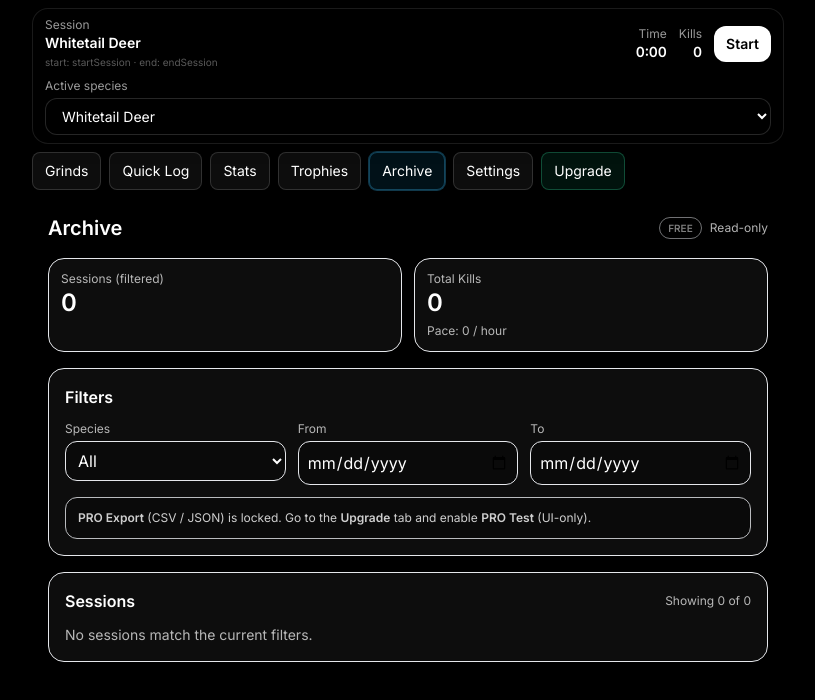
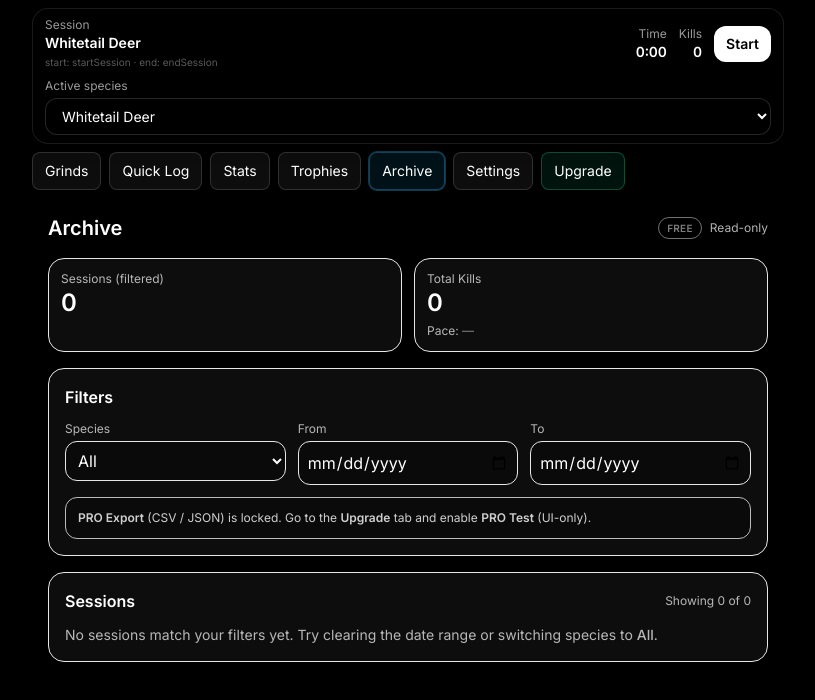
Before and after one commit to Camoford/great-one-grind, a React (Vite) app: page /#/grinds in a window 1280 px wide. Both pictures are taken after a click on the button "Archive". Shown: the top 700 px of the page, without its empty margins (232-1047 px from the left). Built offline with nearby package versions, Linux system fonts and the light colour scheme.

Commit message:
Phase 11: Archive UI polish (read-only)

```diff
--- a/src/features/archive/GreatOnesArchive.tsx
+++ b/src/features/archive/GreatOnesArchive.tsx
@@ -78,7 +78,6 @@ function downloadFile(filename: string, content: string, mime: string) {
 
 function toCsvValue(v: any) {
   const s = String(v ?? "");
-  // escape quotes and wrap
   return `"${s.replace(/"/g, '""')}"`;
 }
 
@@ -98,6 +97,29 @@ type SessionLike = {
   speciesBreakdown?: SpeciesRow[];
 };
 
+/* ---------------- small UI bits ---------------- */
+
+function Pill(props: { children: React.ReactNode; dim?: boolean }) {
+  return (
+    <span
+      className={
+        "inline-flex items-center rounded-full border px-2 py-0.5 text-[10px] font-semibold tracking-wide " +
+        (props.dim ? "opacity-70" : "")
+      }
+    >
+      {props.children}
+    </span>
+  );
+}
+
+function IconChevron(props: { open: boolean }) {
+  return (
+    <span className={"inline-block transition-transform " + (props.open ? "rotate-180" : "")}>
+      ▾
+    </span>
+  );
+}
+
 /* ---------------- component ---------------- */
 
 export default function GreatOnesArchive() {
@@ -106,7 +128,6 @@ export default function GreatOnesArchive() {
 
   const [openId, setOpenId] = useState<string | null>(null);
 
-  // Filters (FREE users get basic filters; PRO gets full filtering + export)
   const [speciesFilter, setSpeciesFilter] = useState<string>("All");
   const [fromYmd, setFromYmd] = useState<string>("");
   const [toYmd, setToYmd] = useState<string>("");
@@ -119,16 +140,13 @@ export default function GreatOnesArchive() {
   const speciesOptions = useMemo(() => {
     const set = new Set<string>();
 
-    // from grinds
     for (const g of grinds as any[]) {
       if (g?.species) set.add(String(g.species));
     }
 
-    // from sessions
     for (const s of allSessions) {
       const sp = String(s.activeSpecies || s.species || "");
       if (sp) set.add(sp);
-
       if (Array.isArray(s.speciesBreakdown)) {
         for (const b of s.speciesBreakdown) {
           if (b?.species) set.add(String(b.species));
@@ -156,7 +174,6 @@ export default function GreatOnesArchive() {
       if (toTs && ts > toTs) return false;
 
       if (speciesFilter !== "All") {
-        // Match either active species OR breakdown contains that species
         const sp = String(s.activeSpecies || s.species || "");
         if (sp === speciesFilter) return true;
 
@@ -191,14 +208,13 @@ export default function GreatOnesArchive() {
       sessions: filtered,
     };
     downloadFile(
-      `greatonegrind_archive_${toYmd || toYmd === "" ? "filtered" : "all"}_${Date.now()}.json`,
+      `greatonegrind_archive_${Date.now()}.json`,
       JSON.stringify(payload, null, 2),
       "application/json"
     );
   }
 
   function exportCsv() {
-    // Flatten to one row per session (with breakdown stringified)
     const headers = [
       "timestamp",
       "date",
@@ -255,16 +271,12 @@ export default function GreatOnesArchive() {
         <div className="text-xs opacity-70">
           {isPro ? (
             <span className="inline-flex items-center gap-2">
-              <span className="rounded-full border px-2 py-0.5 text-[10px] font-semibold">
-                PRO
-              </span>
+              <Pill>PRO</Pill>
               <span>Enabled</span>
             </span>
           ) : (
             <span className="inline-flex items-center gap-2">
-              <span className="rounded-full border px-2 py-0.5 text-[10px] font-semibold opacity-70">
-                FREE
-              </span>
+              <Pill dim>FREE</Pill>
               <span>Read-only</span>
             </span>
           )}
@@ -281,7 +293,12 @@ export default function GreatOnesArchive() {
           <div className="text-xs opacity-70">Total Kills</div>
           <div className="text-2xl font-semibold">{pretty(totals.totalKills)}</div>
           <div className="text-xs opacity-70 mt-1">
-            Pace: {pretty(totals.pace)} / hour
+            Pace:{" "}
+            {totals.totalKills > 0 ? (
+              <span className="font-medium">{pretty(totals.pace)} / hour</span>
+            ) : (
+              <span className="opacity-70">—</span>
+            )}
           </div>
         </div>
       </div>
@@ -327,9 +344,8 @@ export default function GreatOnesArchive() {
           </div>
         </div>
 
-        {/* Export (PRO-gated, UI-only) */}
         {isPro ? (
-          <div className="flex flex-wrap gap-2 pt-1">
+          <div className="flex flex-wrap items-center gap-2 pt-1">
             <button
               className="rounded-xl border px-3 py-2 text-sm hover:bg-white/10"
               onClick={exportJson}
@@ -342,9 +358,7 @@ export default function GreatOnesArchive() {
             >
               Export CSV
             </button>
-            <div className="text-xs opacity-70 self-center">
-              Exports use your current filters.
-            </div>
+            <div className="text-xs opacity-70">Exports use your current filters.</div>
           </div>
         ) : (
           <div className="rounded-xl border bg-black/20 p-3 text-xs opacity-80">
@@ -365,7 +379,10 @@ export default function GreatOnesArchive() {
         </div>
 
         {filtered.length === 0 ? (
-          <div className="text-sm opacity-70">No sessions match the current filters.</div>
+          <div className="text-sm opacity-70">
+            No sessions match your filters yet. Try clearing the date range or switching species to{" "}
+            <span className="font-medium">All</span>.
+          </div>
         ) : (
           <div className="space-y-3">
             {filtered.map((s, idx) => {
@@ -408,17 +425,21 @@ export default function GreatOnesArchive() {
                         </div>
                       </div>
 
-                      <div className="flex items-center gap-3 shrink-0">
+                      <div className="flex items-center gap-4 shrink-0">
                         <div className="text-right">
                           <div className="text-sm font-semibold">{pretty(kills)}</div>
                           <div className="text-[11px] opacity-70">kills</div>
                         </div>
                         <div className="text-right">
-                          <div className="text-sm font-semibold">{pretty(p)}</div>
+                          <div className="text-sm font-semibold">
+                            {kills > 0 ? pretty(p) : "—"}
+                          </div>
                           <div className="text-[11px] opacity-70">/hr</div>
                         </div>
-                        <div className="text-xs opacity-70">
-                          {isOpen ? "Hide" : "Details"}
+
+                        <div className="inline-flex items-center gap-2 text-xs opacity-80">
+                          <span className="font-medium">{isOpen ? "Hide" : "Details"}</span>
+                          <IconChevron open={isOpen} />
                         </div>
                       </div>
                     </div>
@@ -451,7 +472,7 @@ export default function GreatOnesArchive() {
                       )}
 
                       <div className="text-xs opacity-70">
-                        Note: Archive is read-only. No mutations.
+                        Archive is <span className="font-semibold">read-only</span>.
                       </div>
                     </div>
                   )}
```
